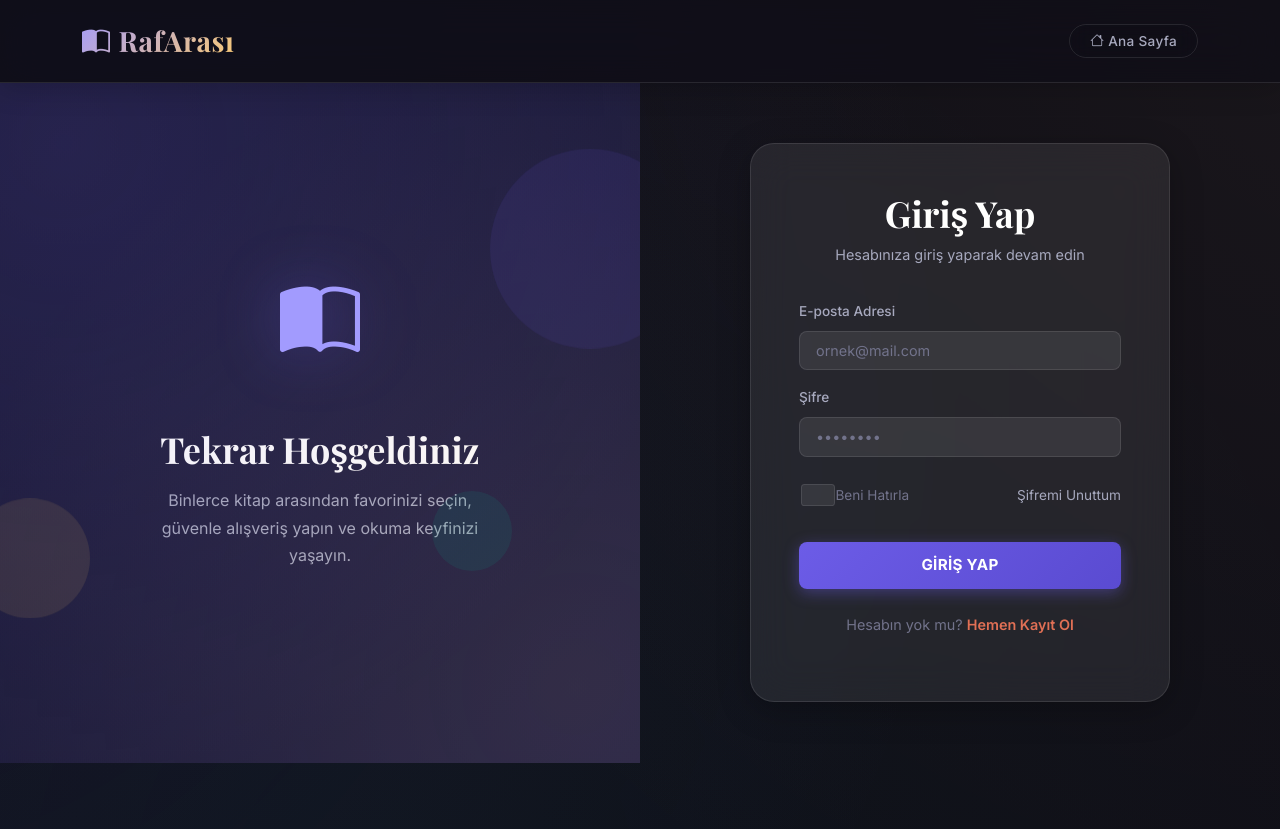
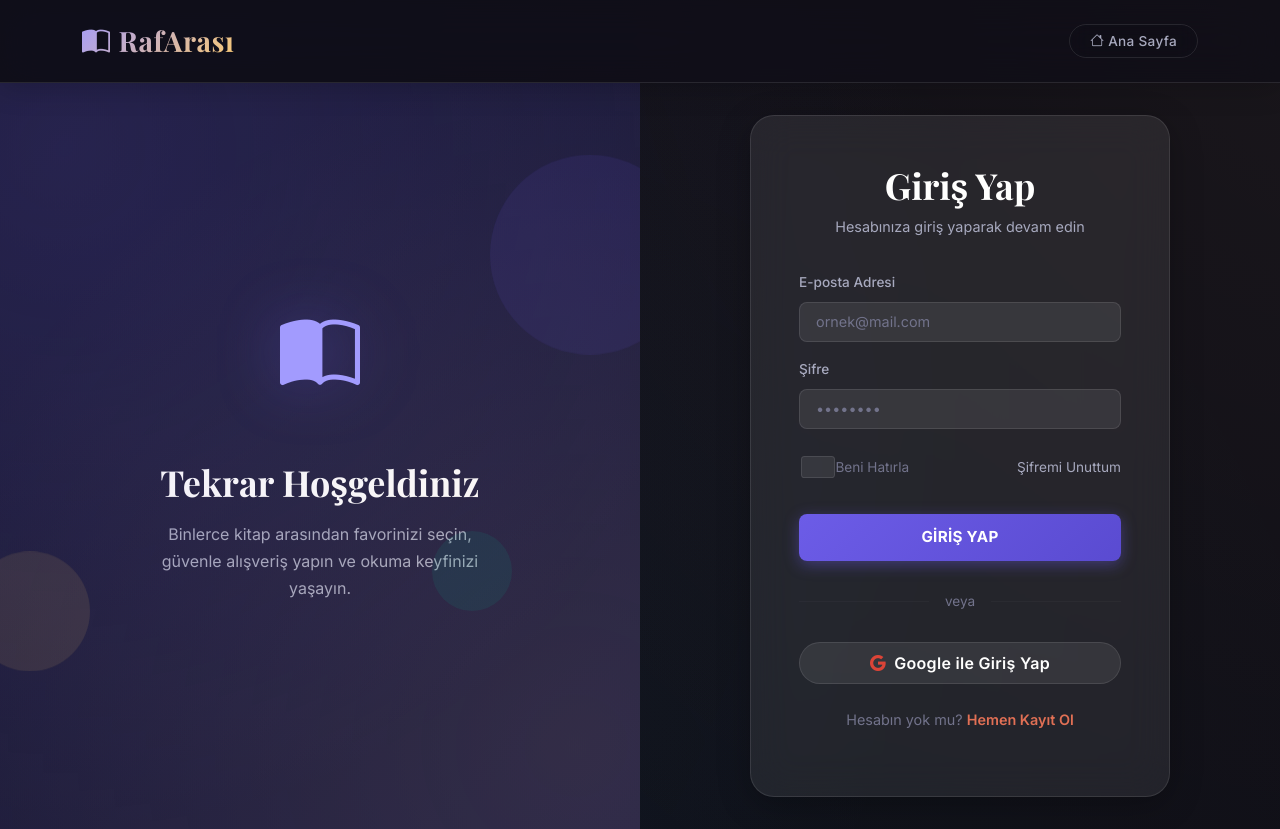
Before and after one commit to web-projesi-2026/Esmaaksu, a website: page reportfolyo-esma-aksu-main/frontend/login.html in a window 1280 px wide. Before the commit the page ends 800 px from the top, so only its background shows below. Drawn offline with nearby package versions, Linux system fonts and the light colour scheme; a web font is replaced by a local one.

Commit message:
giriş yap kısmına googlela giriş yap eklendi

```diff
--- a/reportfolyo-esma-aksu-main/frontend/login.html
+++ b/reportfolyo-esma-aksu-main/frontend/login.html
@@ -65,6 +65,17 @@
             GİRİŞ YAP
           </button>
 
+          <div class="d-flex align-items-center my-4">
+            <hr class="flex-grow-1" style="border-color: var(--border-glass);">
+            <span class="mx-3" style="color: var(--text-muted); font-size: 0.85rem;">veya</span>
+            <hr class="flex-grow-1" style="border-color: var(--border-glass);">
+          </div>
+
+          <button type="button" class="btn btn-outline-secondary w-100 rounded-pill py-2 d-flex align-items-center justify-content-center" style="background: var(--bg-glass); border-color: var(--border-glass); color: var(--text-main); font-weight: 600; font-size: 1rem; transition: background-color 0.3s ease;">
+            <i class="bi bi-google me-2" style="color: #DB4437;"></i>
+            Google ile Giriş Yap
+          </button>
+
           <p class="auth-link mt-4 text-center" style="font-size: 0.9rem;">
             <span style="color: var(--text-muted);">Hesabın yok mu?</span> <a href="register.html" style="color: var(--accent-coral); font-weight: 600; text-decoration: none;">Hemen Kayıt Ol</a>
           </p>
```
